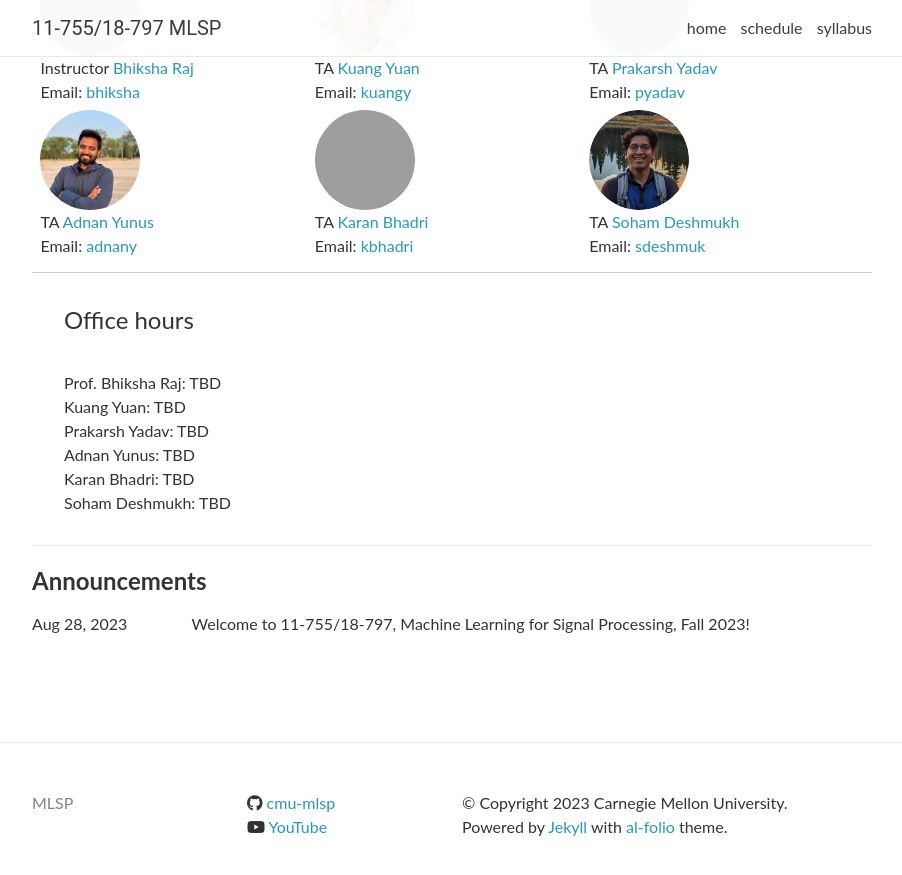
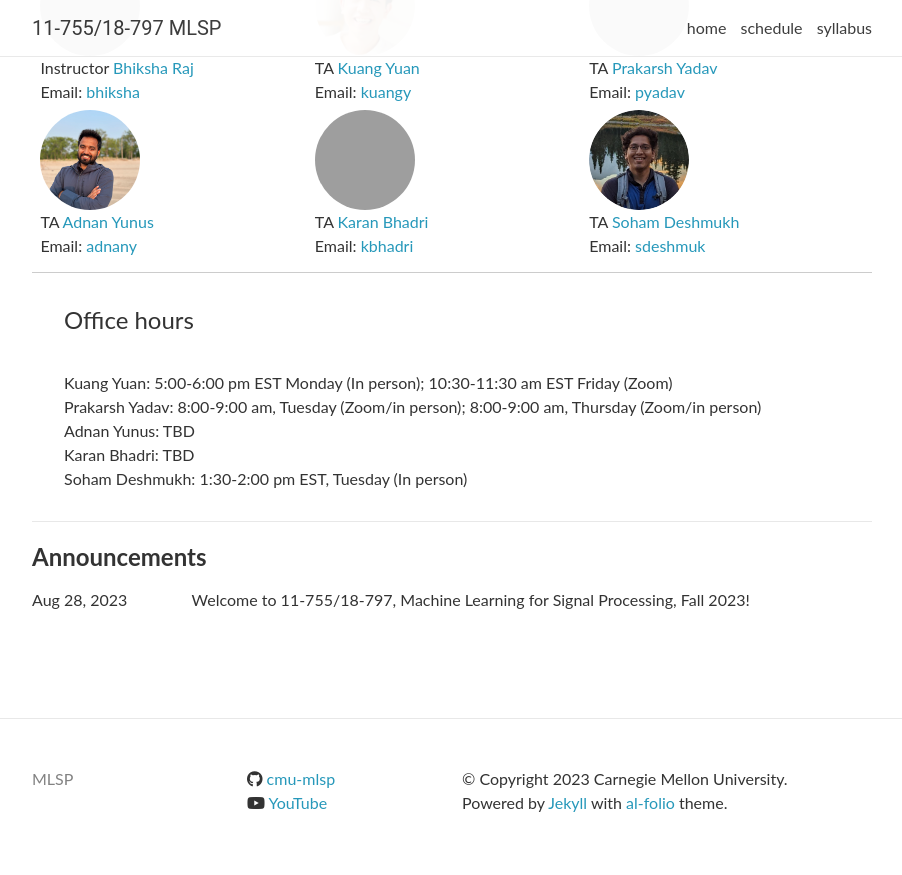
Before and after one commit to cmu-mlsp/cmu-11-755-website, a Jekyll site: the page index.html, which Jekyll copies as it is, in a window 1280 px wide and 900 px high, scrolled down 775 px, cut to the strip 0-875 px from the top of the window. Shown: the whole strip, without its empty margins (188-1090 px from the left). Built offline with Jekyll 4.4.1, drawn with Linux system fonts in a browser that asks for light colours; nearby versions of some CDN libraries; comment, search, counter and statistics services are not loaded; grey boxes are pictures that could not be loaded.

Commit message:
Office hours

```diff
--- a/_data/lectures_2023.yml
+++ b/_data/lectures_2023.yml
@@ -24,7 +24,7 @@
   lectures: >
     <a href="https://piazza.com/class_profile/get_resource/lltl7rebh4r4p1/llz9e3c7kt44g7">Slides</a>
   readings:
-  Homeworks: <a href="https://piazza.com/class_profile/get_resource/lltl7rebh4r4p1/lm6v5dvuqjb2gl">HW 1 Released</a>
+  Homeworks: <a href="https://piazza.com/class_profile/get_resource/lltl7rebh4r4p1/lm6v5dvuqjb2gl">HW 1</a>
 
 - date: 9/7
   title: >
--- a/index.html
+++ b/index.html
@@ -161,12 +161,11 @@
 <hr />
 <ul>
   <h2>Office hours</h2>  <br>
-  Prof. Bhiksha Raj: TBD <br>
-  Kuang Yuan: TBD  <br>
-  Prakarsh Yadav: TBD  <br>
+  Kuang Yuan: 5:00-6:00 pm EST Monday (In person); 10:30-11:30 am EST Friday (Zoom) <br>
+  Prakarsh Yadav: 8:00-9:00 am, Tuesday (Zoom/in person); 8:00-9:00 am, Thursday (Zoom/in person)  <br>
   Adnan Yunus: TBD  <br>
   Karan Bhadri: TBD  <br>
-  Soham Deshmukh: TBD  <br>
+  Soham Deshmukh: 1:30-2:00 pm EST, Tuesday (In person) <br>
 </ul>
 
 
```
